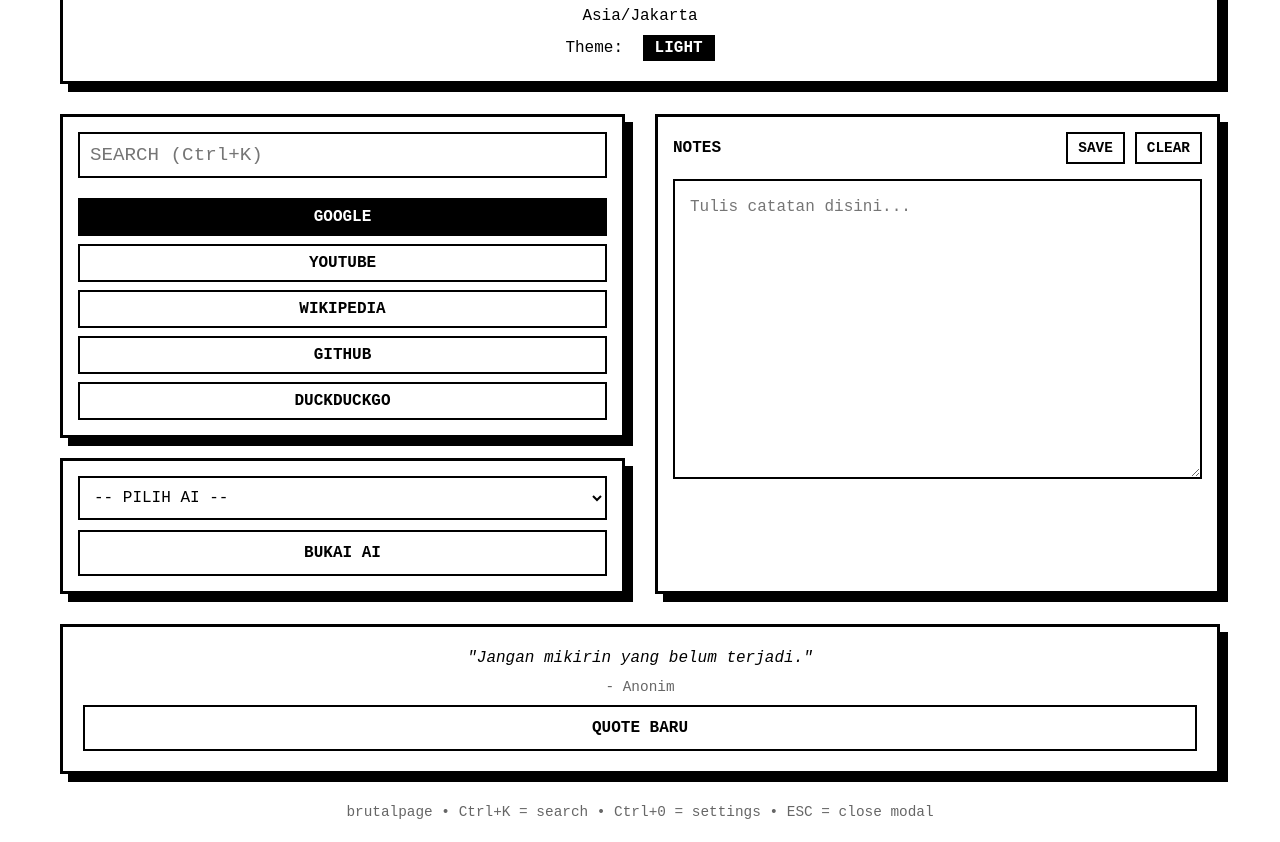
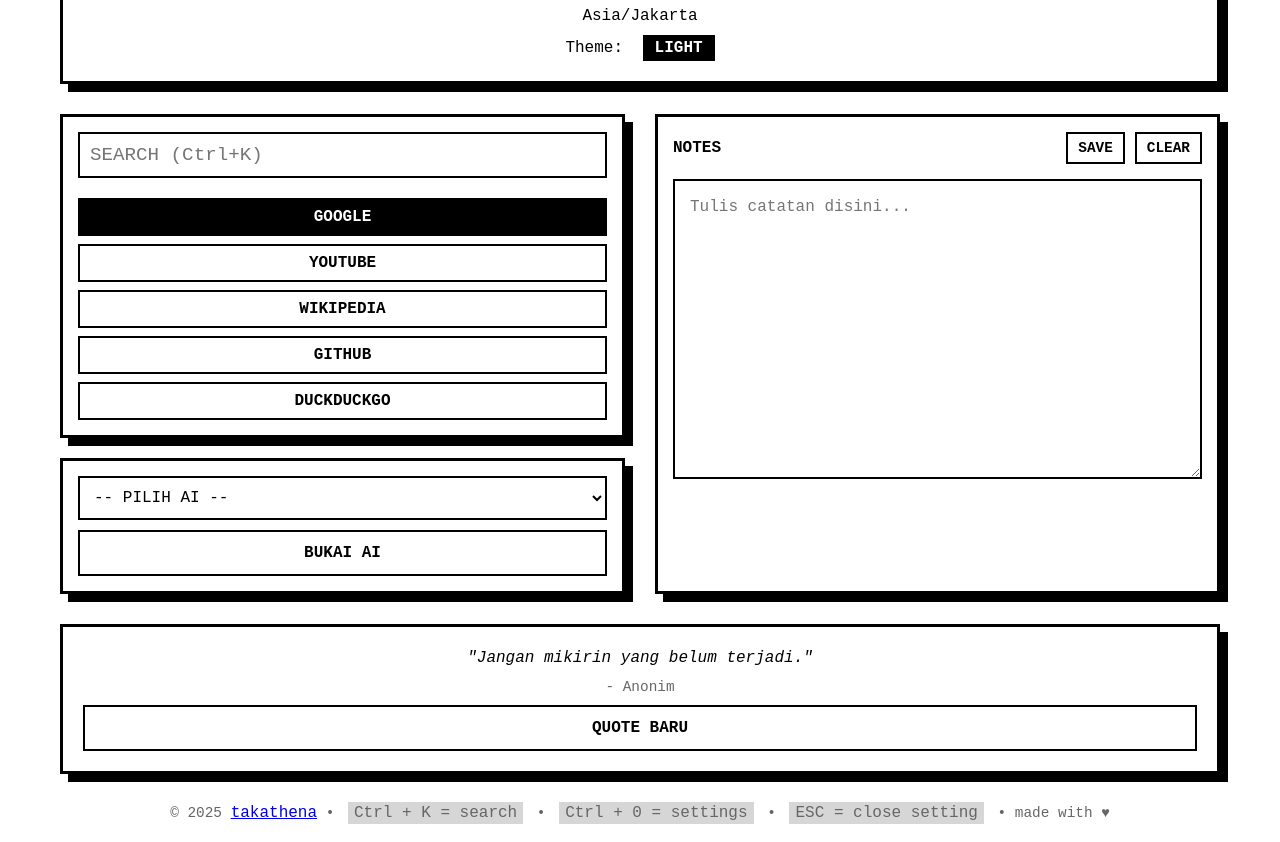
Before and after one commit to takathena/bookmark, a website: page index.html in a window 1280 px wide. Shown: the part 127-969 px from the top of the page. Drawn offline with Linux system fonts and the light colour scheme.

```diff
--- a/index.html
+++ b/index.html
@@ -493,6 +493,11 @@
             text-align: center;
             margin-top: 30px;
             font-size: 0.9em;
+            span {
+                margin: 0 5px;
+                background-color: #5858583e;
+                padding: 2px 6px;
+            }
         }
 
         /* THEME INDICATOR */
@@ -623,7 +628,7 @@
 
     <!-- FOOTER -->
     <div class="footer">
-        brutalpage • Ctrl+K = search • Ctrl+0 = settings • ESC = close modal
+        © 2025 <a href="https://github.com/takkathena">takathena</a> • <span>Ctrl + K = search</span> • <span>Ctrl + 0 = settings</span> • <span>ESC = close setting</span> • made with ♥
     </div>
 
     <script>
```
